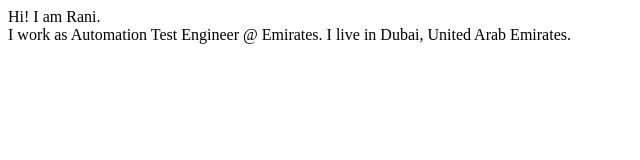
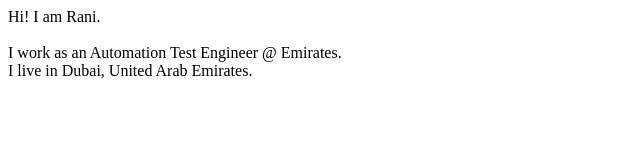
Before and after one commit to rani0908/learn_git, a plain HTML site: page index.html in a window 1280 px wide. Shown: the whole page, without its empty margins (0-640 px from the left). Drawn offline with Linux system fonts and the light colour scheme.

Commit message:
Update index.html

```diff
--- a/index.html
+++ b/index.html
@@ -6,9 +6,8 @@
         <title>Portfolio</title>
     </head>
 <body>
-    Hi! I am Rani.
-    <br>
-    I work as Automation Test Engineer @ Emirates.
+    Hi! I am Rani. <br><br>
+    I work as an Automation Test Engineer @ Emirates. <br>
     I live in Dubai, United Arab Emirates.
 </body>
 </html>
```
